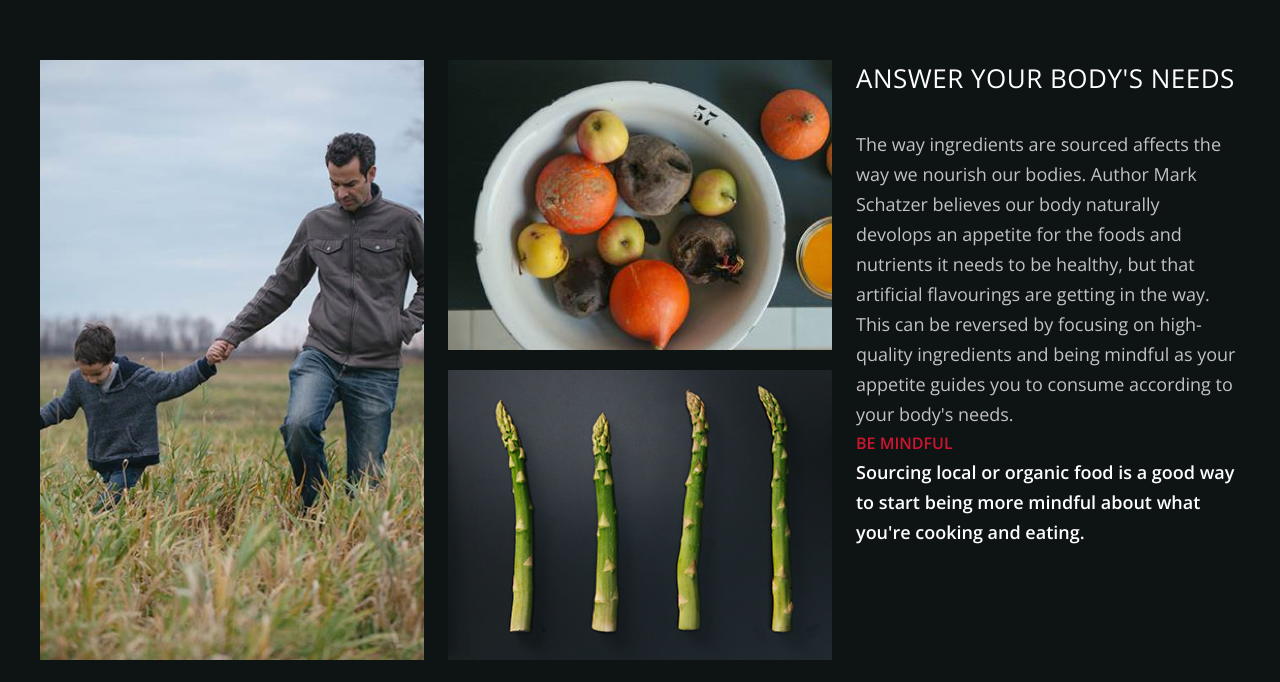
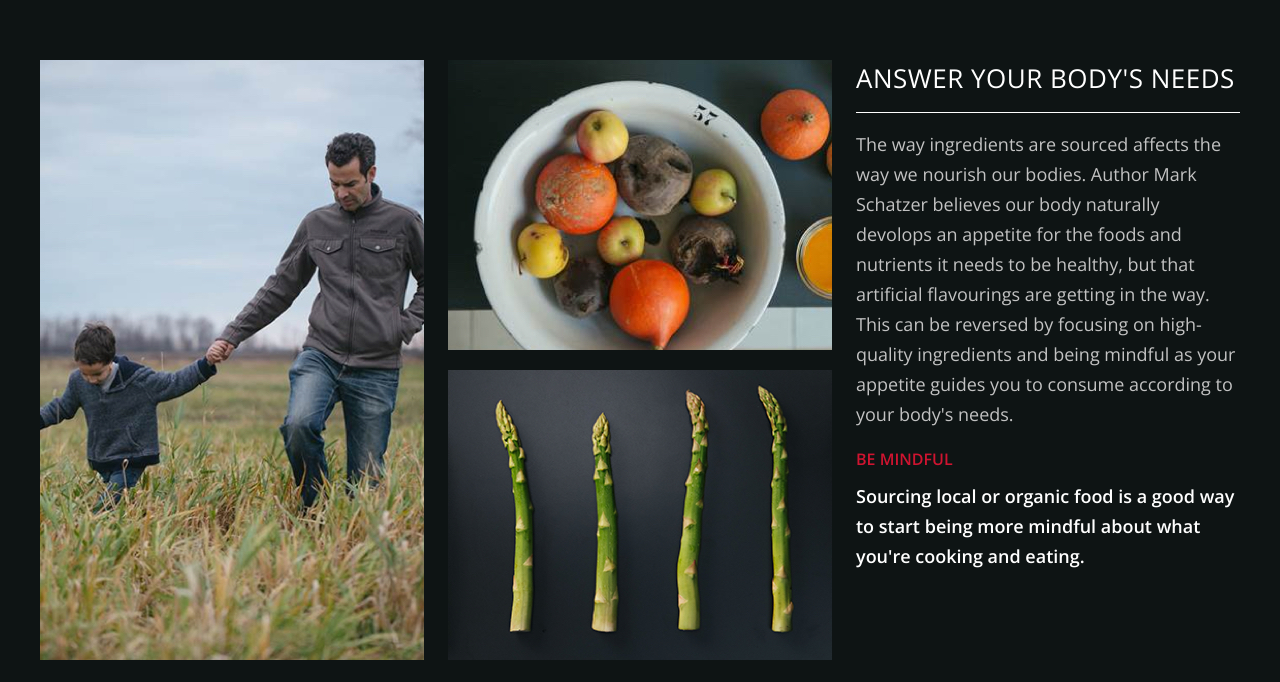
Before and after one commit to Leckiie/Alec_FED_Test, a website built with webpack: page src/index.html in a window 1280 px wide. Shown: the part 118-800 px from the top of the page. Built offline with nearby package versions, Linux system fonts and the light colour scheme.

Commit message:
Style first-block text section

```diff
--- a/src/index.html
+++ b/src/index.html
@@ -50,10 +50,9 @@
                 </div>
             </section>
             <section class="column">
-                <div class="top-block-header">ANSWER YOUR BODY'S NEEDS
-                    <hr>
-                </div>
-                <div class="top-block-text">The way ingredients are sourced affects the way we nourish our bodies.
+                <h2 class="header">ANSWER YOUR BODY'S NEEDS</h2>
+                <hr>
+                <p class="first-block-text">The way ingredients are sourced affects the way we nourish our bodies.
                     Author
                     Mark Schatzer believes our body naturally devolops an appetite for the foods and nutrients it needs
                     to
@@ -61,12 +60,14 @@
                     on
                     high-quality ingredients and being mindful as your appetite guides you to consume according to your
                     body's needs.
-                </div>
-                <div class="top-lower-block-header">BE MINDFUL</div>
-                <div class="top-lower-block-text">Sourcing local or organic food is a good way to start being more
-                    mindful
-                    about what you're cooking and eating.
-                </div>
+                </p>
+                <aside>
+                    <h3 class="aside-header">BE MINDFUL</h3>
+                    <p class="aside-text">Sourcing local or organic food is a good way to start being more
+                        mindful
+                        about what you're cooking and eating.
+                    </p>
+                </aside>
             </section>
         </div>
     </article>
--- a/src/stylesheets/styles.less
+++ b/src/stylesheets/styles.less
@@ -1,40 +1,6 @@
 // Add your styles here
 
 @red: #CF1430;
-
-.top-block-header {
-  color: #FFFFFF;
-  font-family: "Open Sans", sans-serif;
-  font-size: 26px;
-  font-weight: 300;
-  letter-spacing: 0.5px;
-  line-height: 36px;
-}
-
-.top-block-text {
-  color: #C2C2C2;
-  font-family: "Open Sans", sans-serif;
-  font-size: 18px;
-  font-weight: 300;
-  line-height: 30px;
-}
-
-.top-lower-block-header{
-  color: @red;
-  font-family: "Open Sans", sans-serif;
-  font-size: 16px;
-  font-weight: 600;
-  line-height: 28px;
-}
-
-.top-lower-block-text {
-  color: #FFFFFF;
-  font-family: "Open Sans", sans-serif;
-  font-size: 18px;
-  font-weight: 600;
-  line-height: 30px;
-}
-
 
 .first-block {
   display: flex;
@@ -52,6 +18,49 @@
   img:hover {
     transform: scale(1.25);
   }
+
+  hr {
+    border-top: 1px solid white;
+  }
+
+  .two-images {
+    display: flex;
+    flex-flow: column;
+  }
+
+  .header {
+    color: #FFFFFF;
+    font-family: "Open Sans", sans-serif;
+    font-size: 26px;
+    font-weight: 300;
+    letter-spacing: 0.5px;
+    line-height: 36px;
+  }
+
+  .first-block-text {
+    color: #C2C2C2;
+    font-family: "Open Sans", sans-serif;
+    font-size: 18px;
+    font-weight: 300;
+    line-height: 30px;
+  }
+
+  .aside-header {
+    color: @red;
+    font-family: "Open Sans", sans-serif;
+    font-size: 16px;
+    font-weight: 600;
+    line-height: 28px;
+  }
+
+  .aside-text {
+    color: #FFFFFF;
+    font-family: "Open Sans", sans-serif;
+    font-size: 18px;
+    font-weight: 600;
+    line-height: 30px;
+  }
+
 }
 
 .columns {
@@ -82,10 +91,6 @@
 
 }
 
-.two-images{
-  display: flex;
-  flex-flow: column;
-}
 
 .Header-Text {
   color: #FFFFFF;
```
